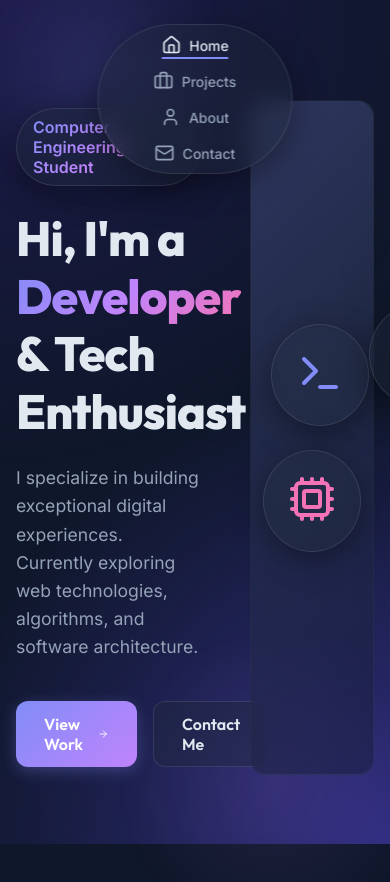
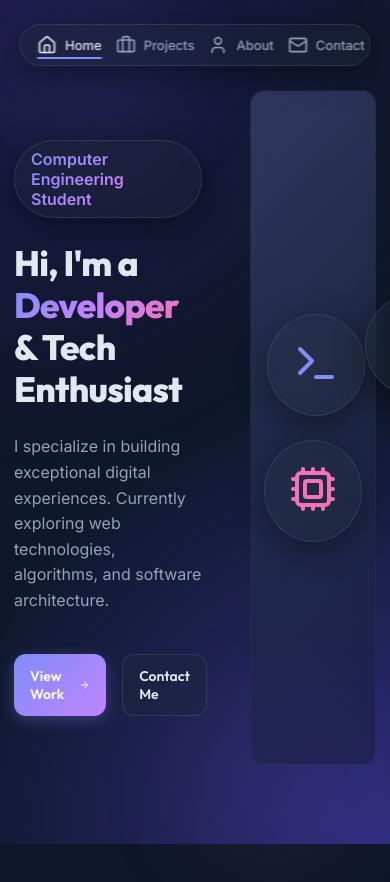
Before and after one commit to bhagyesh-more/portfolio, a React (Vite) app: page /#/ in a window 390 px wide. Shown: the top 882 px of the page. Built offline with nearby package versions, Linux system fonts and the light colour scheme.

Commit message:
Mobile optimization

```diff
--- a/src/index.css
+++ b/src/index.css
@@ -339,86 +339,100 @@ body {
   }
 }
 
-/* ========================= */
-/* ✅ MOBILE OPTIMIZATION */
-/* ========================= */
 
-/* Better container padding on small screens */
+/* ========================== */
+/* 🔥 PRO MOBILE OPTIMIZATION */
+/* ========================== */
+
 @media (max-width: 768px) {
+
+  /* Layout */
   .container {
-    padding: 0 16px;
+    padding: 0 14px;
   }
 
   .page-content {
-    padding-top: 100px;
-    padding-bottom: 60px;
+    padding-top: 90px;
+    padding-bottom: 50px;
+  }
+
+  /* 🔥 Navbar -> turn into scrollable pill */
+  .navbar {
+    width: 90%;
+    overflow-x: auto;
+    flex-wrap: nowrap;
+    justify-content: flex-start;
+    gap: 14px;
+    padding: 10px 16px;
+    scrollbar-width: none;
+  }
+
+  .navbar::-webkit-scrollbar {
+    display: none;
+  }
+
+  .nav-link {
+    white-space: nowrap;
+    font-size: 13px;
+  }
+
+  /* 🔥 Better cards */
+  .glass-card {
+    padding: 18px;
+    border-radius: 14px;
+  }
+
+  /* 🔥 Grid spacing */
+  .grid {
+    gap: 16px;
+  }
+
+  /* 🔥 Buttons */
+  .btn {
+    width: 100%;
+    font-size: 14px;
+    padding: 12px 16px;
+  }
+
+  /* 🔥 Reduce heavy effects for performance */
+  .glass,
+  .glass-card {
+    backdrop-filter: blur(10px);
+  }
+
+  /* 🔥 Background blobs lighter (important) */
+  .blob-1,
+  .blob-2 {
+    opacity: 0.6;
+    filter: blur(40px);
   }
 }
 
-/* Navbar responsiveness */
-@media (max-width: 768px) {
-  .navbar {
-    padding: 10px 20px;
-    gap: 16px;
-    flex-wrap: wrap;
-    justify-content: center;
+/* 📱 Small phones */
+@media (max-width: 480px) {
+
+  .heading-xl {
+    font-size: 2.2rem;
   }
 
-  .nav-link {
-    font-size: 14px;
-  }
-}
-
-/* Grid adjustments for mobile */
-@media (max-width: 768px) {
-  .grid-cols-2,
-  .grid-cols-3 {
-    grid-template-columns: 1fr;
-  }
-}
-
-/* Glass card padding for smaller screens */
-@media (max-width: 768px) {
-  .glass-card {
-    padding: 20px;
-    border-radius: 16px;
-  }
-}
-
-/* Buttons touch-friendly */
-.btn {
-  min-height: 44px;
-}
-
-/* Reduce blob sizes for mobile (performance boost) */
-@media (max-width: 768px) {
-  .blob-1 {
-    width: 70vw;
-    height: 70vw;
+  .heading-lg {
+    font-size: 1.8rem;
   }
 
-  .blob-2 {
-    width: 80vw;
-    height: 80vw;
-  }
-}
-
-/* Prevent overflow issues */
-body {
-  overflow-x: hidden;
-}
-
-/* Improve text readability on small screens */
-@media (max-width: 480px) {
-  .heading-xl {
-    line-height: 1.2;
+  .heading-md {
+    font-size: 1.4rem;
   }
 
   .text-lg {
-    font-size: 1.1rem;
+    font-size: 1rem;
   }
 
   .text-base {
-    font-size: 0.95rem;
+    font-size: 0.9rem;
+  }
+
+  /* 🔥 Extra compact cards */
+  .glass-card {
+    padding: 16px;
   }
 }
```
Also changed, not shown: 4 other files (tests, documents, lock files or other folders).
